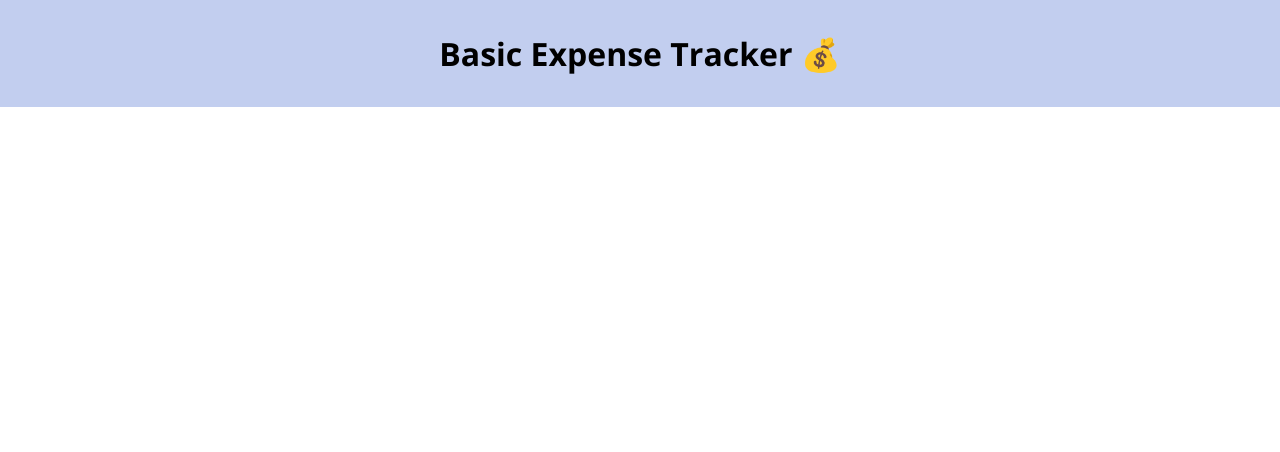
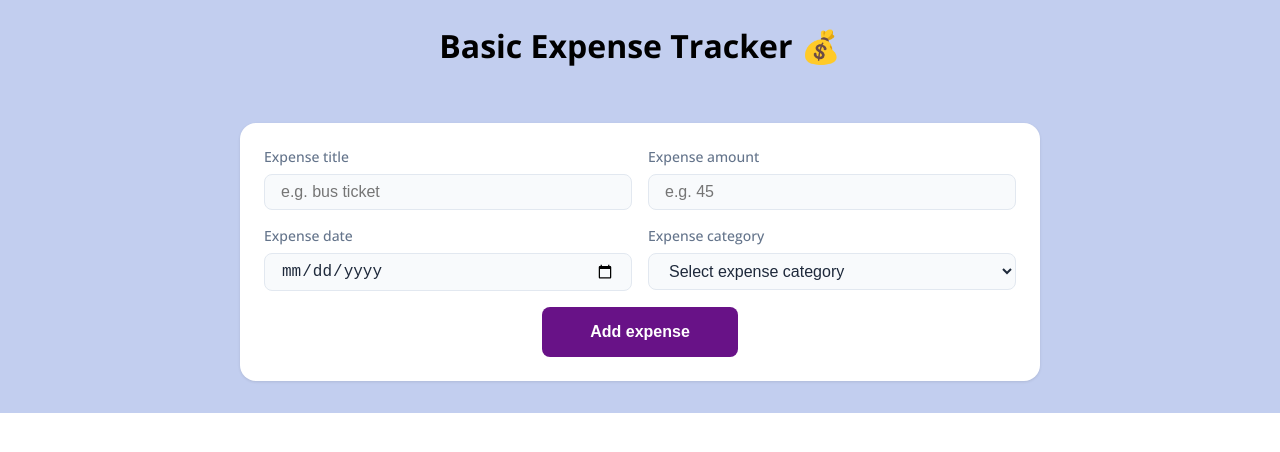
Before and after one commit to dianat2021/react-projects-beginner, a React (Vite) app in the folder 4-expense-tracker-beginner/: page / in a window 1280 px wide. Shown: the top 452 px of the page. Built offline with nearby package versions, Linux system fonts and the light colour scheme.

Commit message:
create expense form and style it

```diff
--- a/4-expense-tracker-beginner/src/App.css
+++ b/4-expense-tracker-beginner/src/App.css
@@ -0,0 +1,4 @@
+.formWrapper {
+  padding: var(--spacing-xl) 0;
+  background-color: var(--color-primary);
+}
--- a/4-expense-tracker-beginner/src/App.jsx
+++ b/4-expense-tracker-beginner/src/App.jsx
@@ -1,10 +1,16 @@
 import "./App.css";
+import ExpenseForm from "./components/ExpenseForm/ExpenseForm";
 import Heading from "./components/Heading/Heading";
 
 function App() {
   return (
     <>
       <Heading />
+      <main>
+        <div className="formWrapper">
+          <ExpenseForm />
+        </div>
+      </main>
     </>
   );
 }
--- /dev/null
+++ b/4-expense-tracker-beginner/src/components/ExpenseForm/ExpenseForm.jsx
@@ -0,0 +1,54 @@
+import styles from "./ExpenseForm.module.css";
+const ExpenseForm = () => {
+  return (
+    <form className={styles.form}>
+      <div className={styles.formGrid}>
+        <div className={styles.inputGroup}>
+          <label htmlFor="title">Expense title</label>
+          <input
+            type="text"
+            name="title"
+            id="title"
+            className={styles.formInput}
+            placeholder="e.g. bus ticket"
+          />
+        </div>
+        <div className={styles.inputGroup}>
+          <label htmlFor="amount">Expense amount</label>
+          <input
+            type="number"
+            name="amount"
+            id="amount"
+            className={styles.formInput}
+            placeholder="e.g. 45 "
+          />
+        </div>
+        <div className={styles.inputGroup}>
+          <label htmlFor="date">Expense date</label>
+          <input
+            type="date"
+            name="date"
+            id="date"
+            className={styles.formInput}
+          />
+        </div>
+        <div className={styles.inputGroup}>
+          <label htmlFor="category">Expense category</label>
+          <select name="category" id="category" className={styles.formSelect}>
+            <option value="">Select expense category</option>
+            <option value="groceries">Groceries</option>
+            <option value="transportation">Transportation</option>
+            <option value="clothing">Clothing</option>
+            <option value="bills">Bills</option>
+            <option value="entertainment">Entertainment</option>
+            <option value="other">Other</option>
+          </select>
+        </div>
+      </div>
+      <button type="submit" className={styles.submitButton}>
+        Add expense
+      </button>
+    </form>
+  );
+};
+export default ExpenseForm;
--- /dev/null
+++ b/4-expense-tracker-beginner/src/components/ExpenseForm/ExpenseForm.module.css
@@ -0,0 +1,63 @@
+.form {
+  width: 800px;
+  margin: 0 auto;
+  background-color: var(--color-card);
+  border-radius: var(--radius-md);
+  padding: var(--spacing-lg);
+  box-shadow: 0 1px 3px rgba(0, 0, 0, 0.1);
+}
+
+.formGrid {
+  display: grid;
+  grid-template-columns: repeat(2, 1fr);
+  gap: var(--spacing-md);
+  margin-bottom: var(--spacing-md);
+}
+
+.inputGroup {
+  display: flex;
+  flex-direction: column;
+  gap: var(--spacing-sm);
+}
+
+.inputGroup label {
+  font-size: var(--font-size-md);
+  color: var(--color-text-muted);
+  font-weight: 500;
+}
+
+.formInput,
+.formSelect {
+  background-color: var(--color-input);
+  border: 1px solid var(--color-border);
+  border-radius: var(--radius-sm);
+  padding: var(--spacing-sm) var(--spacing-md);
+  font-size: var(--font-size-base);
+  color: var(--color-text);
+  width: 100%;
+  outline: none;
+  transition: border-color 0.2s;
+}
+
+.formInput:focus,
+.formSelect:focus {
+  border-color: var(--color-primary);
+}
+
+.submitButton {
+  display: block;
+  padding: var(--spacing-md) var(--spacing-xxl);
+  margin: var(--spacing-md) auto 0 auto;
+  border: none;
+  border-radius: var(--radius-sm);
+  background-color: var(--color-button);
+  color: var(--color-text-white);
+  font-size: var(--font-size-base);
+  font-weight: 600;
+  cursor: pointer;
+  transition: background-color 0.2s;
+}
+
+.submitButton:hover {
+  background-color: var(--color-primary-hover);
+}
--- a/4-expense-tracker-beginner/src/index.css
+++ b/4-expense-tracker-beginner/src/index.css
@@ -15,10 +15,12 @@
   --color-card: #ffffff;
   --color-input: #f8fafc;
   --color-primary: hsl(224, 59%, 85%);
+  --color-button: hsl(284, 77%, 30%);
   --color-primary-hover: #1d4ed8;
   --color-error: #ef4444;
   --color-success: #22c55e;
   --color-text: #1e293b;
+  --color-text-white: #ffffff;
   --color-text-muted: #64748b;
   --color-border: #e2e8f0;
 
@@ -33,7 +35,9 @@
 
   --spacing-sm: 0.5rem;
   --spacing-md: 1rem;
-  --spacing-lg: 2rem;
+  --spacing-lg: 1.5rem;
+  --spacing-xl: 2rem;
+  --spacing-xxl: 3rem;
 }
 
 body {
```
